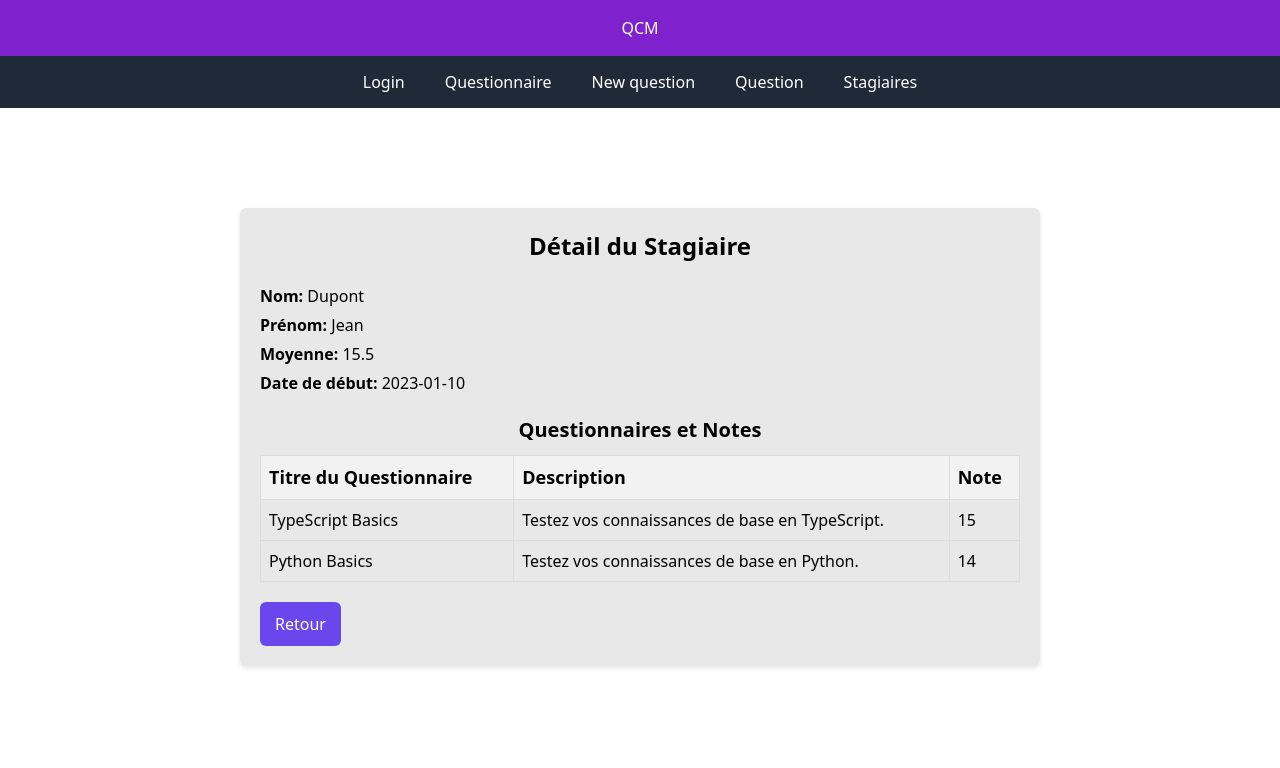
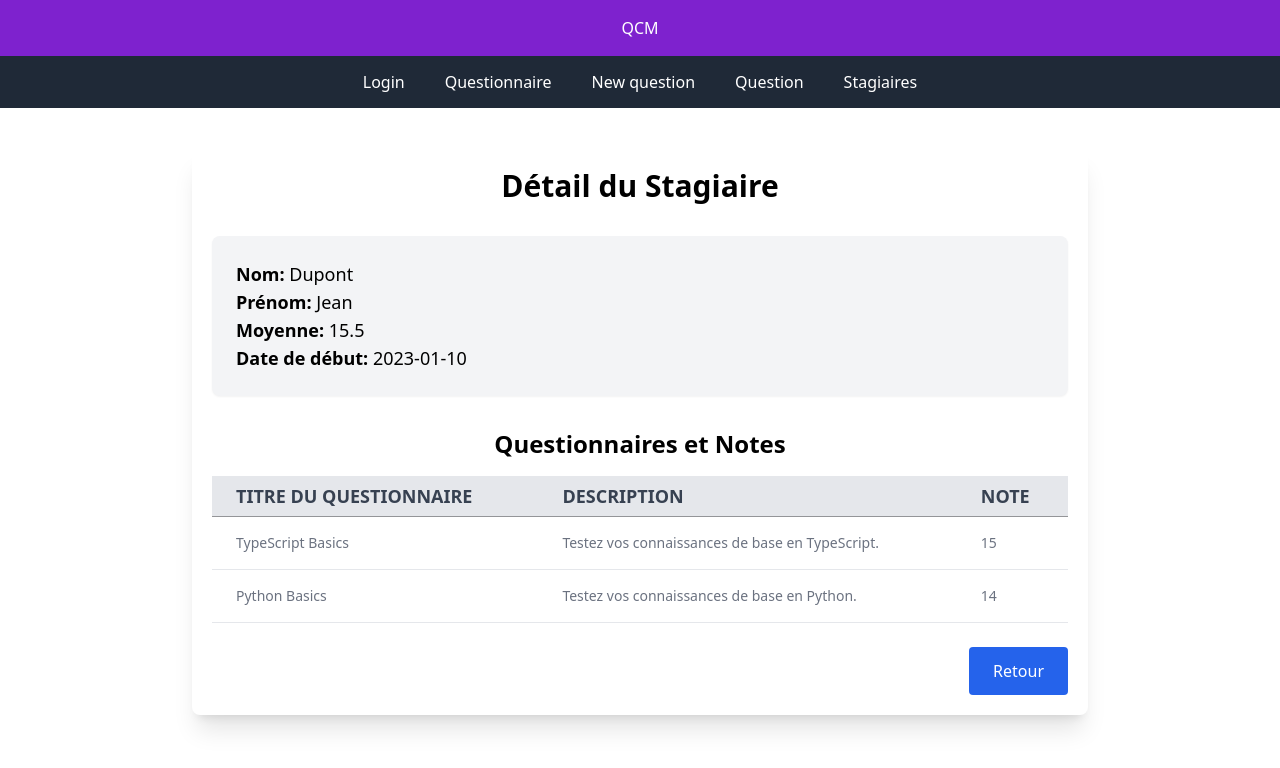
Before and after one commit to shamssyho/qcm, a React (Vite) app: page /stagiaire/1 in a window 1280 px wide. Shown: the top 768 px of the page. Built offline with nearby package versions, Linux system fonts and the light colour scheme; the HTML template or start-up script is replaced by a standard one.

Commit message:
Application de Tailwind sur le reste des pages

```diff
--- a/src/pages/detailsStagiaire/DetailsStagiaire.tsx
+++ b/src/pages/detailsStagiaire/DetailsStagiaire.tsx
@@ -1,5 +1,3 @@
-// src/components/DetailsStagiaire.tsx
-import './DetailsStagiaire.css'
 import { useNavigate, useParams } from 'react-router-dom';
 import mockStagiaires from '../../assets/mockStagiares';
 import mockQuestionnaire from '../../assets/mockQuestionnaire';
@@ -20,38 +18,42 @@ export default function DetailsStagiaire() {
         return mockQuestionnaire.find(q => q.id === questionnaireId);
     };
 
+
     return (
-        <div className="container">
-            <h1 className="title">Détail du Stagiaire</h1>
-            <div className="stagiaire-info">
-                <p><strong>Nom:</strong> {stagiaire.nom}</p>
-                <p><strong>Prénom:</strong> {stagiaire.prenom}</p>
-                <p><strong>Moyenne:</strong> {stagiaire.moyenne}</p>
-                <p><strong>Date de début:</strong> {stagiaire.dateDebut}</p>
+        <div className="max-w-4xl mx-auto mt-10 p-5 bg-white shadow-xl rounded-lg">
+            <h1 className="text-3xl font-bold text-center mb-8">Détail du Stagiaire</h1>
+            <div className="bg-gray-100 p-6 rounded-lg shadow-sm">
+                <p className="text-lg"><strong>Nom:</strong> {stagiaire.nom}</p>
+                <p className="text-lg"><strong>Prénom:</strong> {stagiaire.prenom}</p>
+                <p className="text-lg"><strong>Moyenne:</strong> {stagiaire.moyenne}</p>
+                <p className="text-lg"><strong>Date de début:</strong> {stagiaire.dateDebut}</p>
             </div>
-            <h2 className="subtitle">Questionnaires et Notes</h2>
-            <table className="questionnaire-table">
-                <thead>
+            <h2 className="text-2xl font-semibold mt-8 mb-4">Questionnaires et Notes</h2>
+            <table className="w-full text-sm text-left text-gray-500 dark:text-gray-400">
+                <thead className="text-xs text-gray-700 uppercase bg-gray-200 dark:bg-gray-700 dark:text-gray-400">
                     <tr>
-                        <th>Titre du Questionnaire</th>
-                        <th>Description</th>
-                        <th>Note</th>
+                        <th className="py-3 px-6">Titre du Questionnaire</th>
+                        <th className="py-3 px-6">Description</th>
+                        <th className="py-3 px-6">Note</th>
                     </tr>
                 </thead>
-                <tbody>
+                <tbody className="bg-white">
                     {stagiaire.questionnaires.map((sq: StagiaireQuestionnaire) => {
                         const questionnaire = getQuestionnaireDetails(sq.questionnaireId);
                         return questionnaire ? (
-                            <tr key={sq.questionnaireId}>
-                                <td>{questionnaire.title}</td>
-                                <td>{questionnaire.description}</td>
-                                <td>{sq.note}</td>
+                            <tr key={sq.questionnaireId} className="border-b">
+                                <td className="py-4 px-6">{questionnaire.title}</td>
+                                <td className="py-4 px-6">{questionnaire.description}</td>
+                                <td className="py-4 px-6">{sq.note}</td>
                             </tr>
                         ) : null;
                     })}
                 </tbody>
             </table>
-            <button onClick={() => navigate(-1)} className="button button-back">Retour</button>
+            <div className="flex justify-end mt-6">
+                <button onClick={() => navigate(-1)} className="px-6 py-3 bg-blue-600 text-white rounded hover:bg-blue-700 transition duration-300">Retour</button>
+            </div>
         </div>
     );
+
 }
--- a/src/pages/listeQuestions/ListeQuestions.tsx
+++ b/src/pages/listeQuestions/ListeQuestions.tsx
@@ -1,32 +1,32 @@
 import { Link } from "react-router-dom";
 import mockQuestions from "../../assets/mockQuestions"
 import { QuestionsI } from "../../interfaces/QuestionsI";
-import './ListeQuestions.css'
 export default function ListeQuestions() {
     const handleDelete = (id: number) => {
         // Logique de suppression de la question
         console.log(`Supprimer la question avec l'ID: ${id}`);
     };
+
     return (
-        <div className="question-table-container">
-            <h2>Liste des Questions</h2>
-            <table className="question-table">
+        <div className="m-5">
+            <h2 className="mb-4">Liste des Questions</h2>
+            <table className="w-full border-collapse">
                 <thead>
-                    <tr>
-                        <th>ID Question</th>
-                        <th>Texte de la Question</th>
-                        <th>Actions</th>
+                    <tr className="bg-gray-200 text-left">
+                        <th className="border border-gray-300 p-2">ID Question</th>
+                        <th className="border border-gray-300 p-2">Texte de la Question</th>
+                        <th className="border border-gray-300 p-2">Actions</th>
                     </tr>
                 </thead>
                 <tbody>
                     {mockQuestions.map((question: QuestionsI) => (
-                        <tr key={question.id_question}>
-                            <td>{question.id_question}</td>
-                            <td>{question.texte_question}</td>
-                            <td>
-                                <Link to={`/questions/${question.id_question}`}>Voir</Link>
+                        <tr key={question.id_question} className="even:bg-gray-100 odd:bg-white hover:bg-gray-300">
+                            <td className="border border-gray-300 p-2">{question.id_question}</td>
+                            <td className="border border-gray-300 p-2">{question.texte_question}</td>
+                            <td className="border border-gray-300 p-2">
+                                <Link to={`/questions/${question.id_question}`} className="text-blue-500 hover:text-blue-800">Voir</Link>
                                 {' | '}
-                                <button onClick={() => handleDelete(question.id_question)}>Supprimer</button>
+                                <button onClick={() => handleDelete(question.id_question)} className="text-red-500 hover:text-red-800">Supprimer</button>
                             </td>
                         </tr>
                     ))}
--- a/src/pages/listeStagiaires/ListeStagiaires.tsx
+++ b/src/pages/listeStagiaires/ListeStagiaires.tsx
@@ -1,4 +1,3 @@
-import "./ListeStagiaires.css"
 import React, { useState } from 'react';
 import mockStagiaires from "../../assets/mockStagiares";
 import { StagiaireI } from "../../interfaces/StagiaireI";
@@ -16,29 +15,30 @@ const ListeStagiaires: React.FC = () => {
     const handleView = (id: number) => {
         navigate(`/stagiaire/${id}`);
     };
+
     return (
-        <div className="container">
-            <h1 className="title">Liste de stagiaires</h1>
-            <table className="stagiaire-table">
-                <thead>
+        <div className="max-w-6xl mx-auto mt-10 p-5 bg-white shadow-lg rounded">
+            <h1 className="text-3xl font-bold text-center mb-10">Liste de stagiaires</h1>
+            <table className="w-full text-sm text-gray-500">
+                <thead className="text-xs text-gray-700 uppercase bg-gray-50">
                     <tr>
-                        <th>Nom</th>
-                        <th>Prénom</th>
-                        <th>Moyenne</th>
-                        <th>Date de début</th>
-                        <th>Action</th>
+                        <th scope="col" className="py-3 px-6 text-center">Nom</th>
+                        <th scope="col" className="py-3 px-6 text-center">Prénom</th>
+                        <th scope="col" className="py-3 px-6 text-center">Moyenne</th>
+                        <th scope="col" className="py-3 px-6 text-center">Date de début</th>
+                        <th scope="col" className="py-3 px-6 text-center">Action</th>
                     </tr>
                 </thead>
                 <tbody>
                     {stagiaires.map(stagiaire => (
-                        <tr key={stagiaire.id}>
-                            <td>{stagiaire.nom}</td>
-                            <td>{stagiaire.prenom}</td>
-                            <td>{stagiaire.moyenne}</td>
-                            <td>{stagiaire.dateDebut}</td>
-                            <td className="actions-stagiaire">
-                                <button onClick={() => handleView(stagiaire.id)}>Voir</button>
-                                <button onClick={() => handleDelete(stagiaire.id)}>Supprimer</button>
+                        <tr key={stagiaire.id} className="border-b">
+                            <td className="py-4 px-6 text-center">{stagiaire.nom}</td>
+                            <td className="py-4 px-6 text-center">{stagiaire.prenom}</td>
+                            <td className="py-4 px-6 text-center">{stagiaire.moyenne}</td>
+                            <td className="py-4 px-6 text-center">{stagiaire.dateDebut}</td>
+                            <td className="py-4 px-6 text-center space-x-2">
+                                <button className="text-blue-600 hover:text-blue-900" onClick={() => handleView(stagiaire.id)}>Voir</button>
+                                <button className="text-red-600 hover:text-red-900" onClick={() => handleDelete(stagiaire.id)}>Supprimer</button>
                             </td>
                         </tr>
                     ))}
--- a/src/pages/questionDetails/QuestionDetails.tsx
+++ b/src/pages/questionDetails/QuestionDetails.tsx
@@ -1,7 +1,6 @@
 import React, { useState } from 'react';
 import { useParams, useNavigate } from 'react-router-dom';
 import mockQuestions from '../../assets/mockQuestions';
-import './QuestionDetails.css';
 
 const QuestionDetail: React.FC = () => {
     const { id } = useParams<{ id: string }>();
@@ -41,37 +40,36 @@ const QuestionDetail: React.FC = () => {
     };
 
     return (
-        <div className="container">
-            <h1 className="title">Détails de la Question</h1>
+        <div className="max-w-4xl mx-auto mt-24 mb-24 p-4 bg-gray-200 shadow-md rounded-md">
+            <h1 className="text-3xl font-bold text-center mb-4">Détails de la Question</h1>
             <div>
                 <div className="mb-4">
-                    <label className="label" htmlFor="idQuestionnaire">ID Questionnaire:</label>
-                    <span id="idQuestionnaire" className="value">{question.id_questionnaire}</span>
+                    <label className="block text-gray-600" htmlFor="idQuestionnaire">ID Questionnaire:</label>
+                    <span id="idQuestionnaire" className="block text-lg font-semibold mb-4">{question.id_questionnaire}</span>
                 </div>
                 <div className="mb-4">
-                    <label className="label" htmlFor="texteQuestion">Question:</label>
-                    <input id="texteQuestion" type="text" defaultValue={question.texte_question} className="input" />
+                    <label className="block text-gray-600" htmlFor="texteQuestion">Question:</label>
+                    <input id="texteQuestion" type="text" defaultValue={question.texte_question} className="w-full p-2 border border-gray-300 rounded-md mb-2" />
                 </div>
                 <div className="mb-4">
-                    <label className="label" htmlFor="nombreReponses">Nombre de Réponses:</label>
-                    <span id="nombreReponses" className="value">{question.nbre_reponses}</span>
+                    <label className="block text-gray-600" htmlFor="nombreReponses">Nombre de Réponses:</label>
+                    <span id="nombreReponses" className="block text-lg font-semibold mb-4">{question.nbre_reponses}</span>
                 </div>
                 <div className="mb-4">
-                    <label className="label" htmlFor="Choix">Choix:</label>
+                    <label className="block text-gray-600" htmlFor="Choix">Choix:</label>
                     {question.choix.map((choix, index) => (
-                        <div key={index} className="choice-container">
+                        <div key={index} className="flex mb-2 items-center">
                             <input
                                 type="text"
                                 defaultValue={choix}
-                                className="input"
-                                style={{ display: 'inline-block', width: '85%' }}
+                                className="inline-block w-5/6 p-2 border border-gray-300 rounded-md"
                                 id={`choix-${index}`}
                             />
                             <input
                                 type="checkbox"
                                 checked={selectedAnswers.includes(choix)}
                                 onChange={() => handleCheckboxChange(choix)}
-                                style={{ display: 'inline-block', width: '15%' }}
+                                className="inline-block w-1/6"
                                 id={`checkbox-${index}`}
                                 aria-labelledby={`choix-${index}`}
                             />
@@ -79,23 +77,23 @@ const QuestionDetail: React.FC = () => {
                     ))}
                 </div>
                 <div className="mb-4">
-                    <label className="label" htmlFor="bonneReponse">Bonne Réponse:</label>
+                    <label className="block text-gray-600" htmlFor="bonneReponse">Bonne Réponse:</label>
                     <ul>
                         {selectedAnswers.length > 0 ? (
                             selectedAnswers.map((reponse, index) => (
-                                <li key={index}>
+                                <li key={index} className="list-disc list-inside">
                                     {reponse}
                                 </li>
                             ))
                         ) : (
-                            <p>Aucune réponse sélectionnée</p >
+                            <p className="text-sm text-red-500">Aucune réponse sélectionnée</p>
                         )}
                     </ul>
                 </div>
             </div>
-            <div className="button-container">
-                <button onClick={handleSave} className="button button-save">Sauvegarder</button>
-                <button onClick={handleDelete} className="button button-delete">Supprimer</button>
+            <div className="flex justify-end space-x-4">
+                <button onClick={handleSave} className="px-4 py-2 bg-purple-600 text-white rounded-md hover:bg-purple-700">Sauvegarder</button>
+                <button onClick={handleDelete} className="px-4 py-2 bg-red-600 text-white rounded-md hover:bg-red-700">Supprimer</button>
             </div>
         </div>
     );
```
